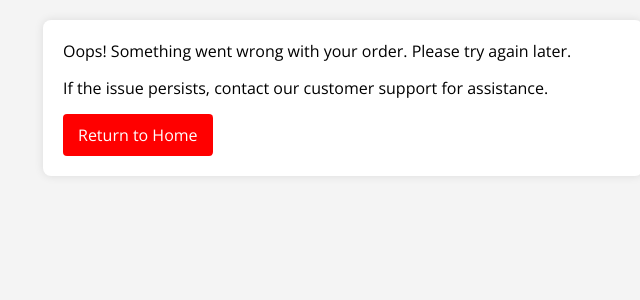
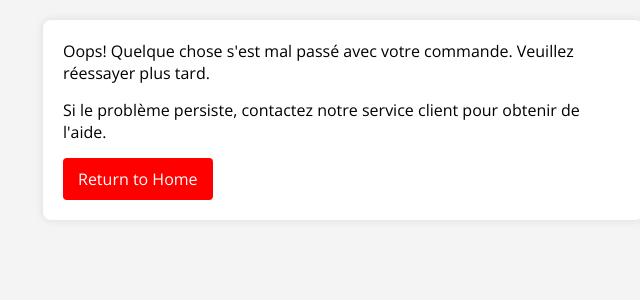
Before and after one commit to MohamedBarhmate/pro_-Barhmate_mohammed, a PHP site: page /registration/order/failure.php in a window 1280 px wide. Shown: the part 63-363 px from the top of the page, without its empty margins (297-937 px from the left). Run offline with PHP 8.4, Linux system fonts and the light colour scheme; a stand-in replaces the project's code that opens the database connection.

Commit message:
Update failure

```diff
--- a/registration/order/failure.php
+++ b/registration/order/failure.php
@@ -16,7 +16,7 @@
 
         header {
             background-color: #ff0000;
-            /* Red to indicate an error */
+            /*Rouge pour indiquer une erreur */
             color: #fff;
             padding: 10px;
             text-align: center;
@@ -38,7 +38,7 @@
         a {
             display: inline-block;
             background-color: #ff0000;
-            /* Red to match the header */
+            /* Rouge assorti à l'en-tête */
             color: #fff;
             padding: 10px 15px;
             text-decoration: none;
@@ -58,8 +58,8 @@
     </header>
 
     <main>
-        <p>Oops! Something went wrong with your order. Please try again later.</p>
-        <p>If the issue persists, contact our customer support for assistance.</p>
+        <p>Oops! Quelque chose s'est mal passé avec votre commande. Veuillez réessayer plus tard.</p>
+        <p>Si le problème persiste, contactez notre service client pour obtenir de l'aide.</p>
         <a href="../../index.php">Return to Home</a>
     </main>
 </body>
```
